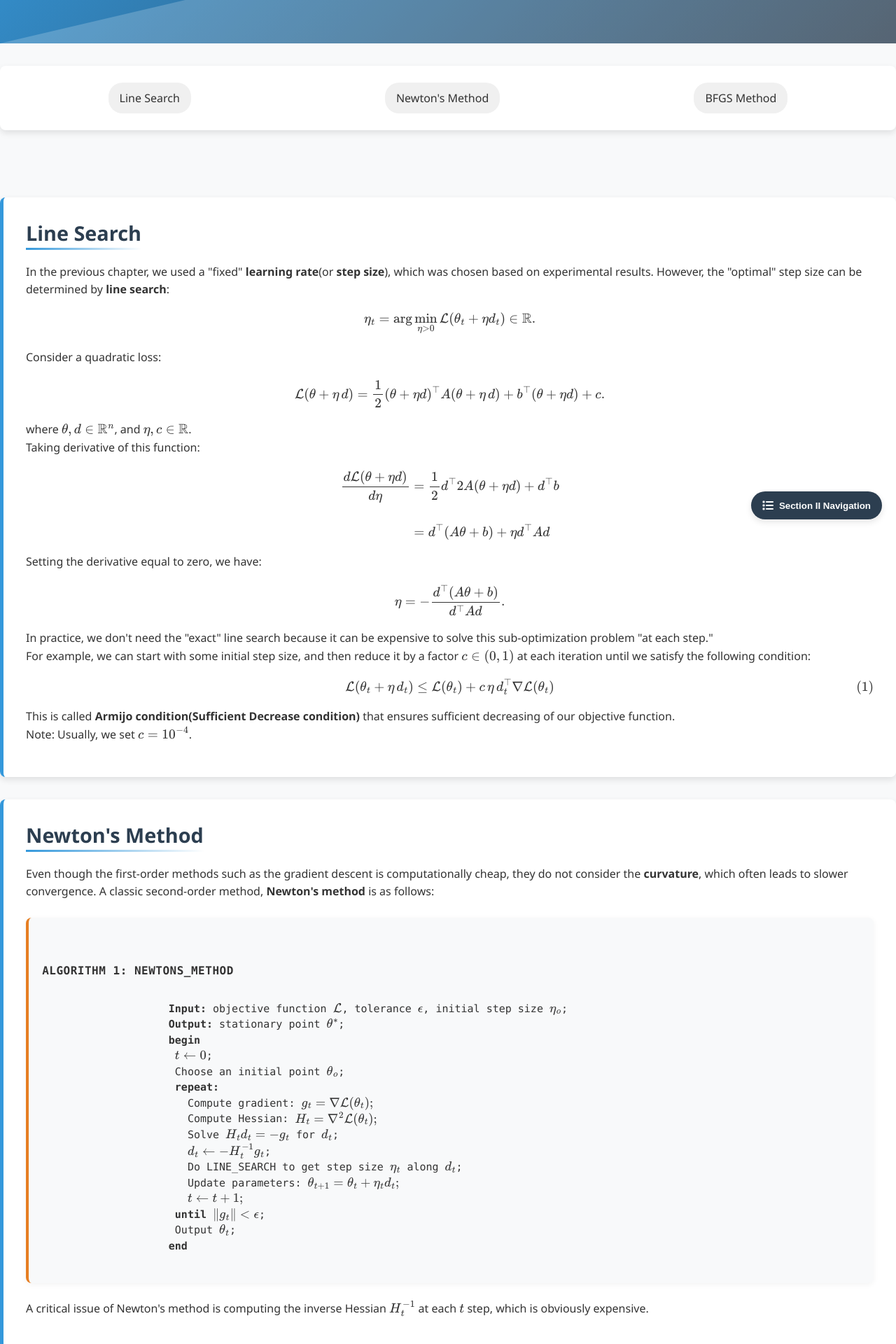
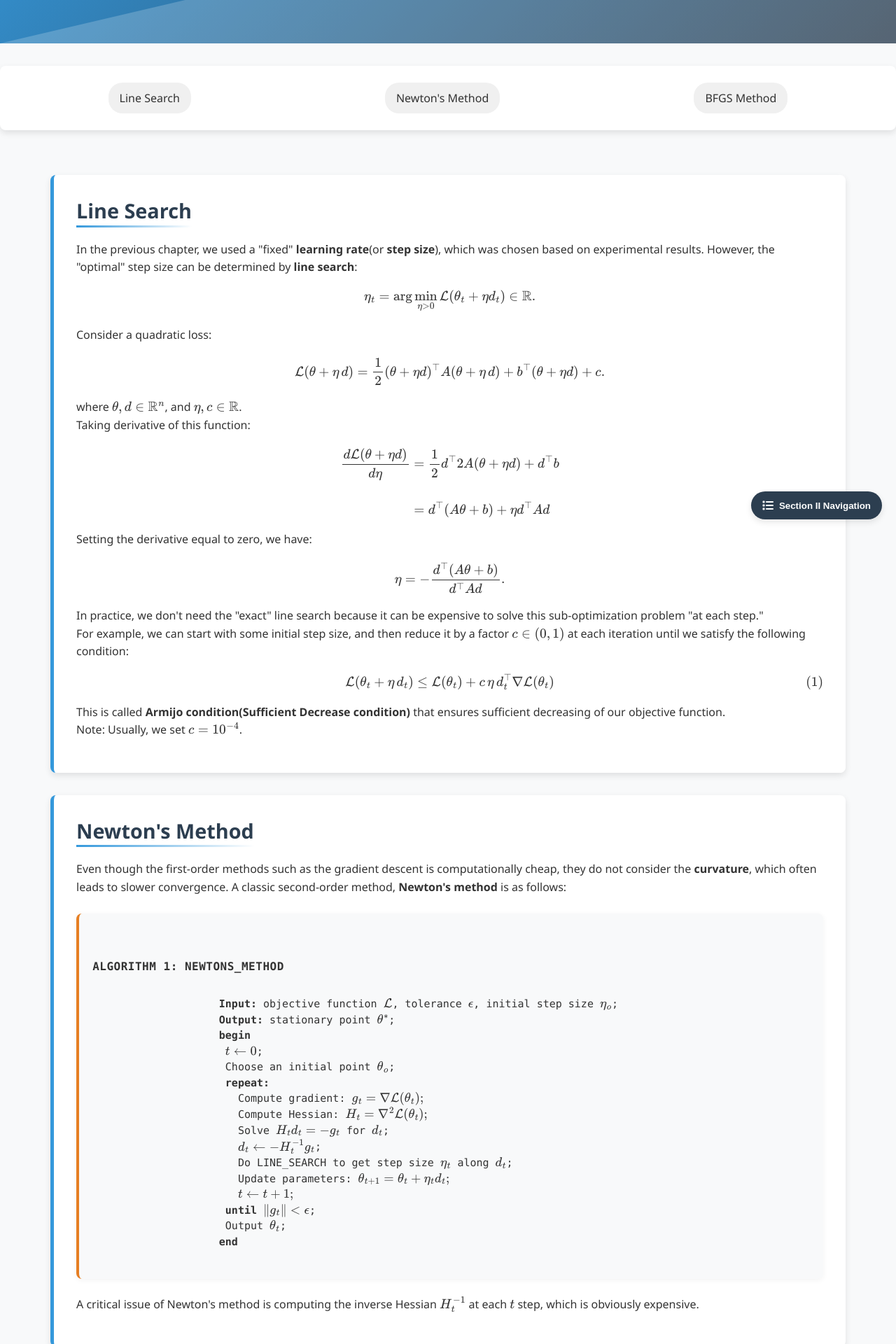
Before and after one commit to Yusukey01/yusukey01.github.io, a Jekyll site: the page built from Mathematics/Calculus/newton.html, in a window 1280 px wide. Shown: the part 344-2264 px from the top of the page at 70% size. Built offline with Jekyll 4.4.1, drawn with Linux system fonts in a browser that asks for light colours.

Commit message:
Updated Section 2-8

```diff
--- a/Mathematics/Calculus/newton.html
+++ b/Mathematics/Calculus/newton.html
@@ -150,7 +150,7 @@ uses_python: true
             <a href="#BFGS">BFGS Method</a>
         </div>
 
-        <div class="container"></div>
+        <div class="container">
             <section id="LS" class="section-content">
                 <h2>Line Search</h2>
                 <p>
```
